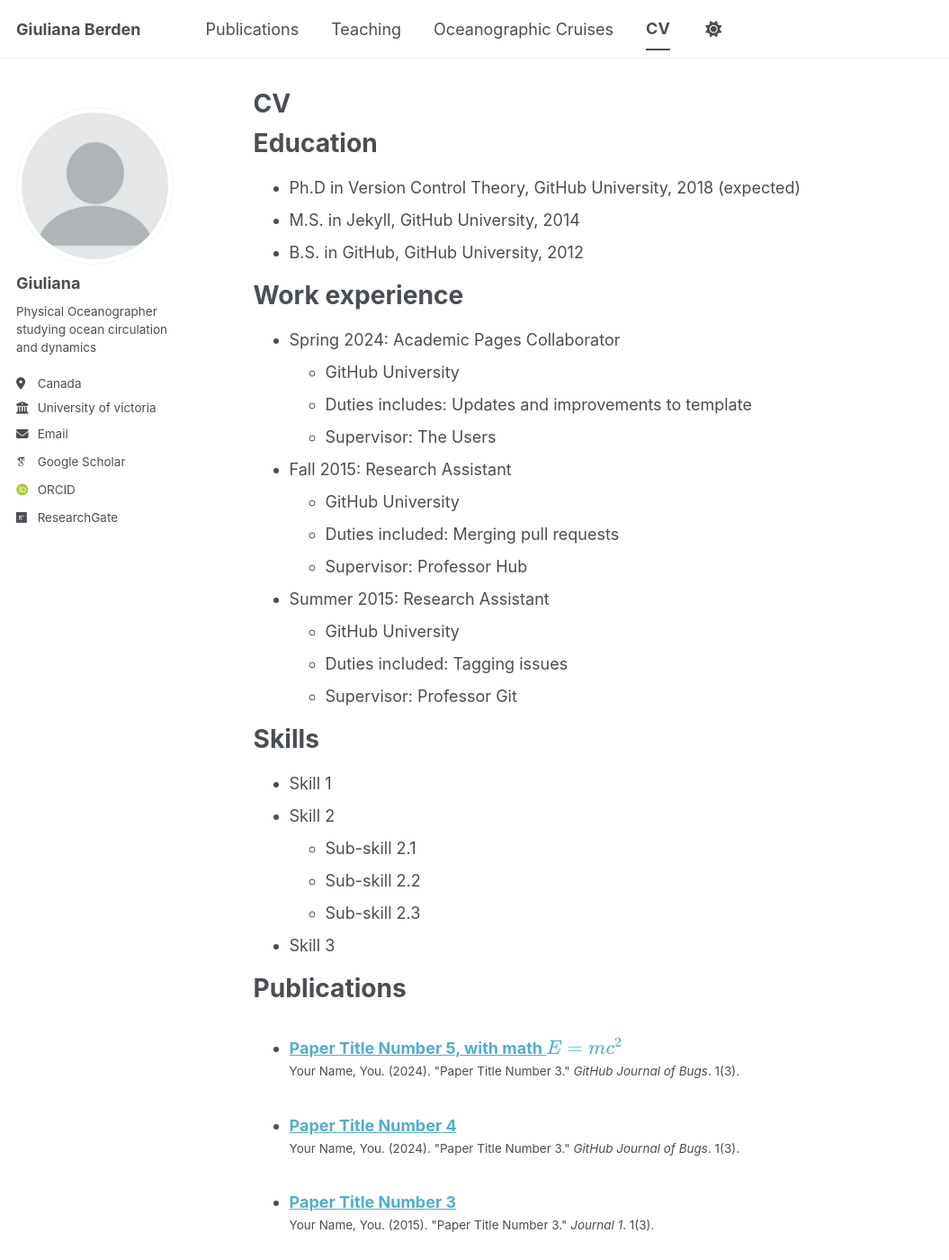
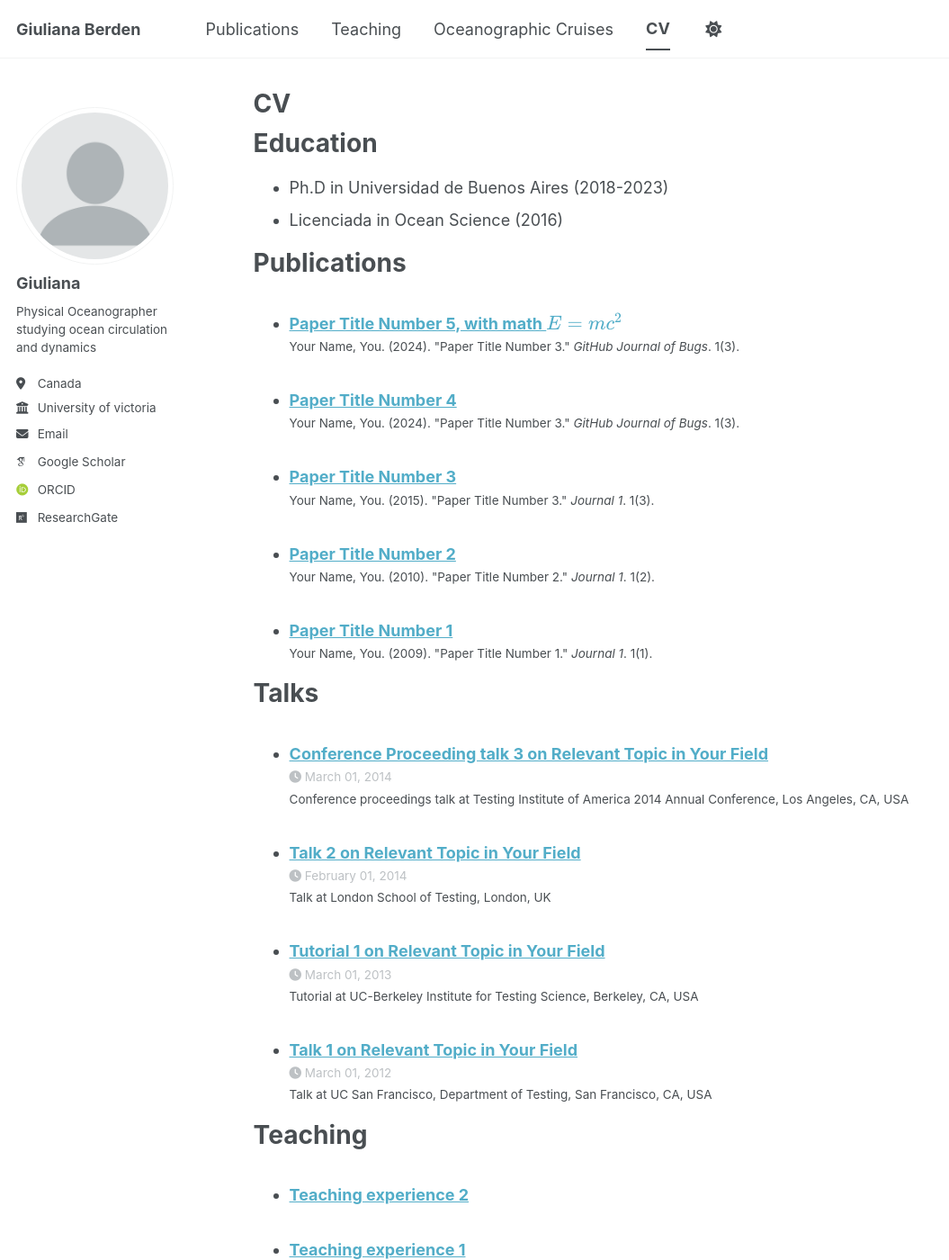
Before and after one commit to GiulianaB/GiulianaB, a Jekyll site: the page built from _pages/cv.md, in a window 1280 px wide and 1400 px high. Shown: the whole window at 90% size, without its empty margins (0-1055 px from the left). Built offline with Jekyll 4.4.1, drawn with Linux system fonts in a browser that asks for light colours; some web fonts are replaced; a script bundle is joined from its source files by our own code; library files that are not in the unit come from our copies; some of the changed text lies outside the part shown.

Commit message:
Update cv.md

```diff
--- a/_pages/cv.md
+++ b/_pages/cv.md
@@ -11,35 +11,8 @@
 
 Education
 ======
-* Ph.D in Version Control Theory, GitHub University, 2018 (expected)
-* M.S. in Jekyll, GitHub University, 2014
-* B.S. in GitHub, GitHub University, 2012
-
-Work experience
-======
-* Spring 2024: Academic Pages Collaborator
-  * GitHub University
-  * Duties includes: Updates and improvements to template
-  * Supervisor: The Users
-
-* Fall 2015: Research Assistant
-  * GitHub University
-  * Duties included: Merging pull requests
-  * Supervisor: Professor Hub
-
-* Summer 2015: Research Assistant
-  * GitHub University
-  * Duties included: Tagging issues
-  * Supervisor: Professor Git
-
-Skills
-======
-* Skill 1
-* Skill 2
-  * Sub-skill 2.1
-  * Sub-skill 2.2
-  * Sub-skill 2.3
-* Skill 3
+* Ph.D in Universidad de Buenos Aires (2018-2023)
+* Licenciada in Ocean Science (2016)
 
 Publications
 ======
@@ -58,7 +31,3 @@
   <ul>{% for post in site.teaching reversed %}
     {% include archive-single-cv.html %}
   {% endfor %}</ul>
-
-Service and leadership
-======
-* Currently signed in to 43 different slack teams
```
